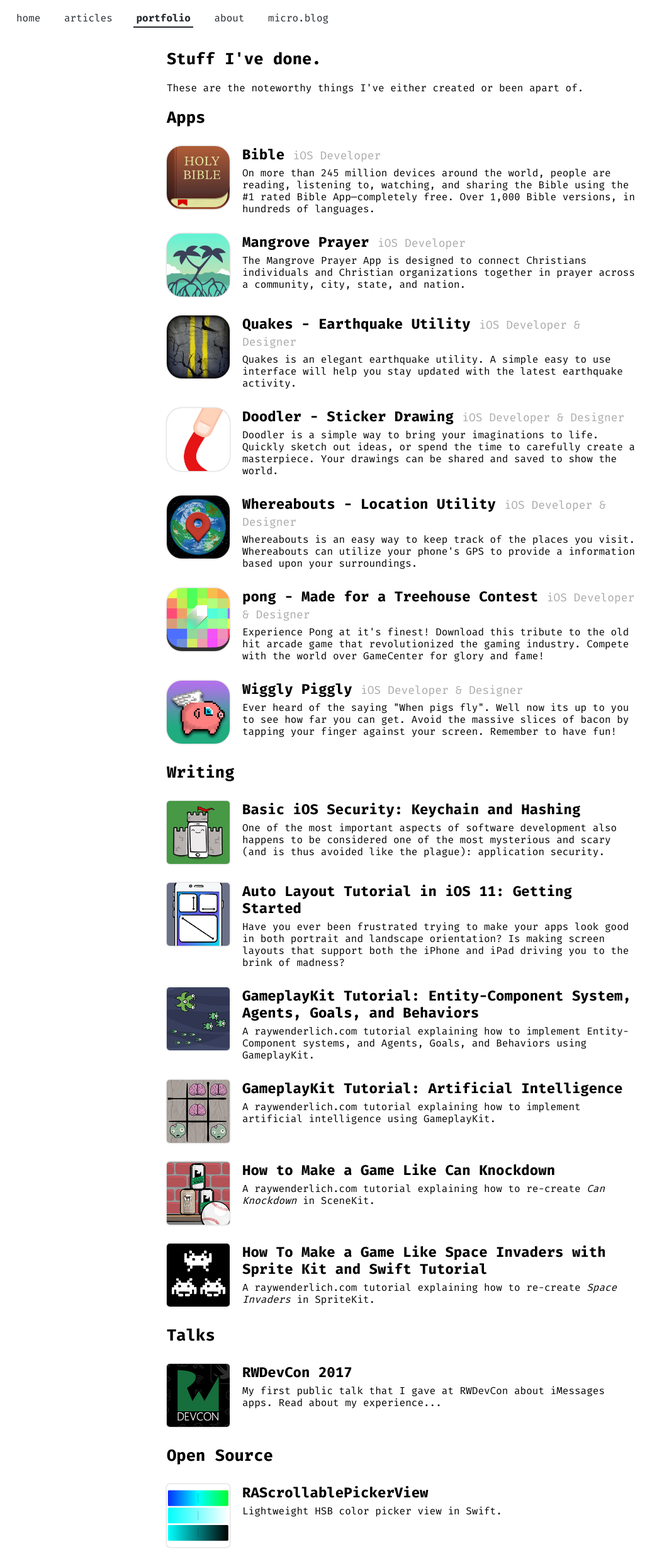
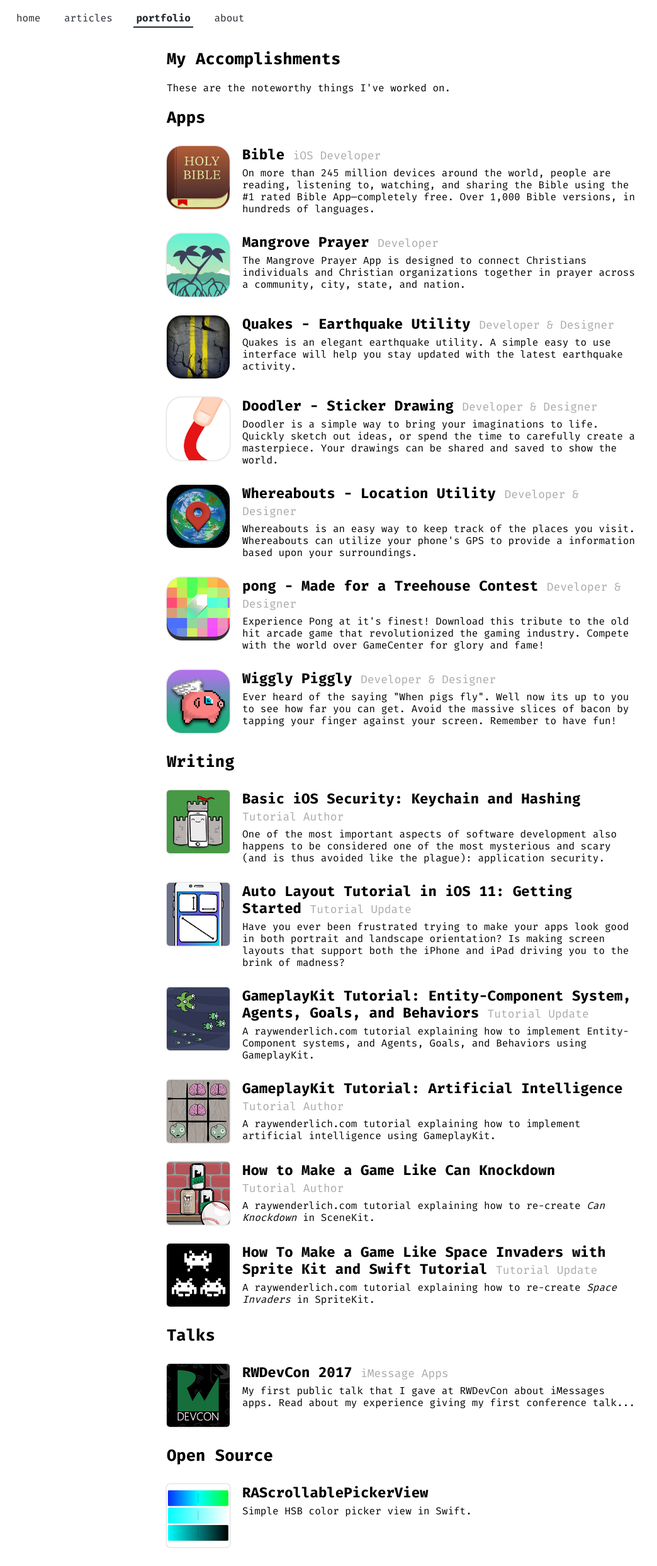
Before and after one commit to naturaln0va/ackermann-io, a Flask app: page /apps in a window 1280 px wide. Shown: the part 67-2554 px from the top of the page at 63% size, without its empty margins (0-1044 px from the left). Run offline with Flask 2, Linux system fonts and the light colour scheme; some libraries are stand-ins or nearby versions.

Commit message:
updated copy on some pages

```diff
--- a/app/templates/base.html
+++ b/app/templates/base.html
@@ -62,7 +62,6 @@
 					{% else %}
 						<li><a href="{{ url_for('about') }}">about</a></li>
 					{% endif %}
-					<li><a href="https://micro.blog/naturaln0va" rel="me" target="_blank">micro.blog</a></li>
 
 					{% if auth %}
 						{% if current == 'new_post' %}
--- a/app/templates/portfolio.html
+++ b/app/templates/portfolio.html
@@ -7,8 +7,8 @@
 
 {% block content %}
 	<article>
-		<h1>Stuff I've done.</h1>
-		<p>These are the noteworthy things I've either created or been apart of.</p>
+		<h1>My Accomplishments</h1>
+		<p>These are the noteworthy things I've worked on.</p>
 		<h1>Apps</h1>
 		<div class="content-item">
 			<a href="https://www.bible.com/app">
@@ -20,42 +20,42 @@
 		<div class="content-item">
 			<a href="https://mangroveprayerapp.com">
 				<img class="round" src="/static/assets/mangrove-icon.jpg">
-				<h2>Mangrove Prayer <span class="role">iOS Developer</span></h2>
+				<h2>Mangrove Prayer <span class="role">Developer</span></h2>
 				<p>The Mangrove Prayer App is designed to connect Christians individuals and Christian organizations together in prayer across a community, city, state, and nation.</p>
 			</a>
 		</div>
 		<div class="content-item">
 			<a href="/quakes">
 				<img class="round" src="/static/assets/quakes-icon.png">
-				<h2>Quakes - Earthquake Utility <span class="role">iOS Developer &amp; Designer</span></h2>
+				<h2>Quakes - Earthquake Utility <span class="role">Developer &amp; Designer</span></h2>
 				<p>Quakes is an elegant earthquake utility. A simple easy to use interface will help you stay updated with the latest earthquake activity.</p>
 			</a>
 		</div>
 		<div class="content-item">
 			<a href="https://itunes.apple.com/us/app/doodler-simple-drawing/id948139703?ls=1&mt=8">
 				<img class="round" src="/static/assets/doodler-icon.png">
-				<h2>Doodler - Sticker Drawing <span class="role">iOS Developer &amp; Designer</span></h2>
+				<h2>Doodler - Sticker Drawing <span class="role">Developer &amp; Designer</span></h2>
 				<p>Doodler is a simple way to bring your imaginations to life. Quickly sketch out ideas, or spend the time to carefully create a masterpiece. Your drawings can be shared and saved to show the world.</p>
 			</a>
 		</div>
 		<div class="content-item">
 			<a href="https://itunes.apple.com/us/app/whereabouts-location-utility/id931591968?mt=8">
 				<img class="round" src="/static/assets/whereabouts-icon.png">
-				<h2>Whereabouts - Location Utility <span class="role">iOS Developer &amp; Designer</span></h2>
+				<h2>Whereabouts - Location Utility <span class="role">Developer &amp; Designer</span></h2>
 				<p>Whereabouts is an easy way to keep track of the places you visit. Whereabouts can utilize your phone's GPS to provide a information based upon your surroundings.</p>
 			</a>
 		</div>
 		<div class="content-item">
 			<a href="https://itunes.apple.com/us/app/pong-made-for-treehouse-contest/id919307928?mt=8">
 				<img class="round" src="/static/assets/pong-icon.png">
-				<h2>pong - Made for a Treehouse Contest <span class="role">iOS Developer &amp; Designer</span></h2>
+				<h2>pong - Made for a Treehouse Contest <span class="role">Developer &amp; Designer</span></h2>
 				<p>Experience Pong at it's finest! Download this tribute to the old hit arcade game that revolutionized the gaming industry. Compete with the world over GameCenter for glory and fame!</p>
 			</a>
 		</div>
 		<div class="content-item">
 			<a href="https://itunes.apple.com/us/app/wiggly-piggly/id840326296?mt=8">
 				<img class="round" src="/static/assets/wiggly-icon.png">
-				<h2>Wiggly Piggly <span class="role">iOS Developer &amp; Designer</span></h2>
+				<h2>Wiggly Piggly <span class="role">Developer &amp; Designer</span></h2>
 				<p>Ever heard of the saying "When pigs fly". Well now its up to you to see how far you can get. Avoid the massive slices of bacon by tapping your finger against your screen. Remember to have fun!</p>
 			</a>
 		</div>
@@ -63,42 +63,42 @@
 		<div class="content-item">
 			<a href="https://www.raywenderlich.com/185370/basic-ios-security-keychain-hashing">
 				<img src="/static/assets/basic-security.jpg">
-				<h2>Basic iOS Security: Keychain and Hashing</h2>
+				<h2>Basic iOS Security: Keychain and Hashing <span class="role">Tutorial&nbsp;Author</span></h2>
 				<p>One of the most important aspects of software development also happens to be considered one of the most mysterious and scary (and is thus avoided like the plague): application security.</p>
 			</a>
 		</div>
 		<div class="content-item">
 			<a href="https://www.raywenderlich.com/160527/auto-layout-tutorial-ios-11-getting-started">
 				<img src="/static/assets/autolayout-tutorial.jpg">
-				<h2>Auto Layout Tutorial in iOS 11: Getting Started</h2>
+				<h2>Auto Layout Tutorial in iOS 11: Getting Started <span class="role">Tutorial&nbsp;Update</span></h2>
 				<p>Have you ever been frustrated trying to make your apps look good in both portrait and landscape orientation? Is making screen layouts that support both the iPhone and iPad driving you to the brink of madness?</p>
 			</a>
 		</div>
 		<div class="content-item">
 			<a href="https://www.raywenderlich.com/155780/gameplaykit-tutorial-entity-component-system-agents-goals-behaviors-2">
 				<img src="/static/assets/entity-gameplaykit.png">
-				<h2>GameplayKit Tutorial: Entity-Component System, Agents, Goals, and Behaviors</h2>
+				<h2>GameplayKit Tutorial: Entity-Component System, Agents, Goals, and Behaviors <span class="role">Tutorial&nbsp;Update</span></h2>
 				<p>A raywenderlich.com tutorial explaining how to implement Entity-Component systems, and Agents, Goals, and Behaviors using GameplayKit.</p>
 			</a>
 		</div>
 		<div class="content-item">
 			<a href="https://www.raywenderlich.com/146407/gameplaykit-tutorial-artificial-intelligence">
 				<img src="/static/assets/aigameplaykit-tut.png">
-				<h2>GameplayKit Tutorial: Artificial Intelligence</h2>
+				<h2>GameplayKit Tutorial: Artificial Intelligence <span class="role">Tutorial&nbsp;Author</span></h2>
 				<p>A raywenderlich.com tutorial explaining how to implement artificial intelligence using GameplayKit.</p>
 			</a>
 		</div>
 		<div class="content-item">
 			<a href="https://www.raywenderlich.com/138712/make-game-like-can-knockdown">
 				<img src="/static/assets/can-knockdown.png">
-				<h2>How to Make a Game Like Can Knockdown</h2>
+				<h2>How to Make a Game Like Can Knockdown <span class="role">Tutorial&nbsp;Author</span></h2>
 				<p>A raywenderlich.com tutorial explaining how to re-create <em>Can Knockdown</em> in SceneKit.</p>
 			</a>
 		</div>
 		<div class="content-item">
 			<a href="https://www.raywenderlich.com/124005/make-game-like-space-invaders-sprite-kit-swift-tutorial-part-1">
 				<img src="/static/assets/invaders-tut.png">
-				<h2>How To Make a Game Like Space Invaders with Sprite Kit and Swift Tutorial</h2>
+				<h2>How To Make a Game Like Space Invaders with Sprite Kit and Swift Tutorial <span class="role">Tutorial Update</span></h2>
 				<p>A raywenderlich.com tutorial explaining how to re-create <em>Space Invaders</em> in SpriteKit.</p>
 			</a>
 		</div>
@@ -106,8 +106,8 @@
 		<div class="content-item">
 			<a href="/posts/rwdevcon-2017">
 				<img src="/static/assets/rw-devcon-logo.jpg">
-				<h2>RWDevCon 2017</h2>
-				<p>My first public talk that I gave at RWDevCon about iMessages apps. Read about my experience...</p>
+				<h2>RWDevCon 2017 <span class="role">iMessage Apps</span></h2>
+				<p>My first public talk that I gave at RWDevCon about iMessages apps. Read about my experience giving my first conference talk...</p>
 			</a>
 		</div>
 		<h1>Open Source</h1>
@@ -115,7 +115,7 @@
 			<a href="https://github.com/naturaln0va/RAScrollablePickerView">
 				<img src="/static/assets/scrollable-picker-view.png">
 				<h2>RAScrollablePickerView</h2>
-				<p>Lightweight HSB color picker view in Swift.</p>
+				<p>Simple HSB color picker view in Swift.</p>
 			</a>
 		</div>
 	</article>
```
Also changed, not shown: app/templates/about.html (+6 -4 lines), app/static/assets/small_portrait.png.
